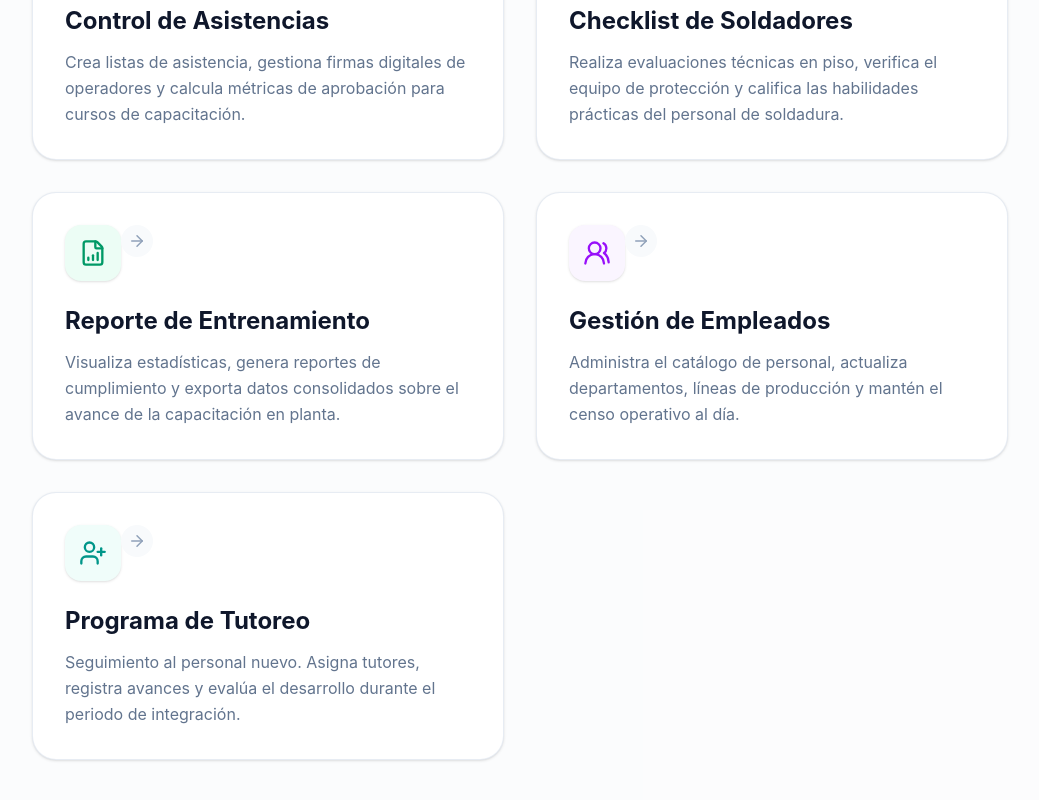
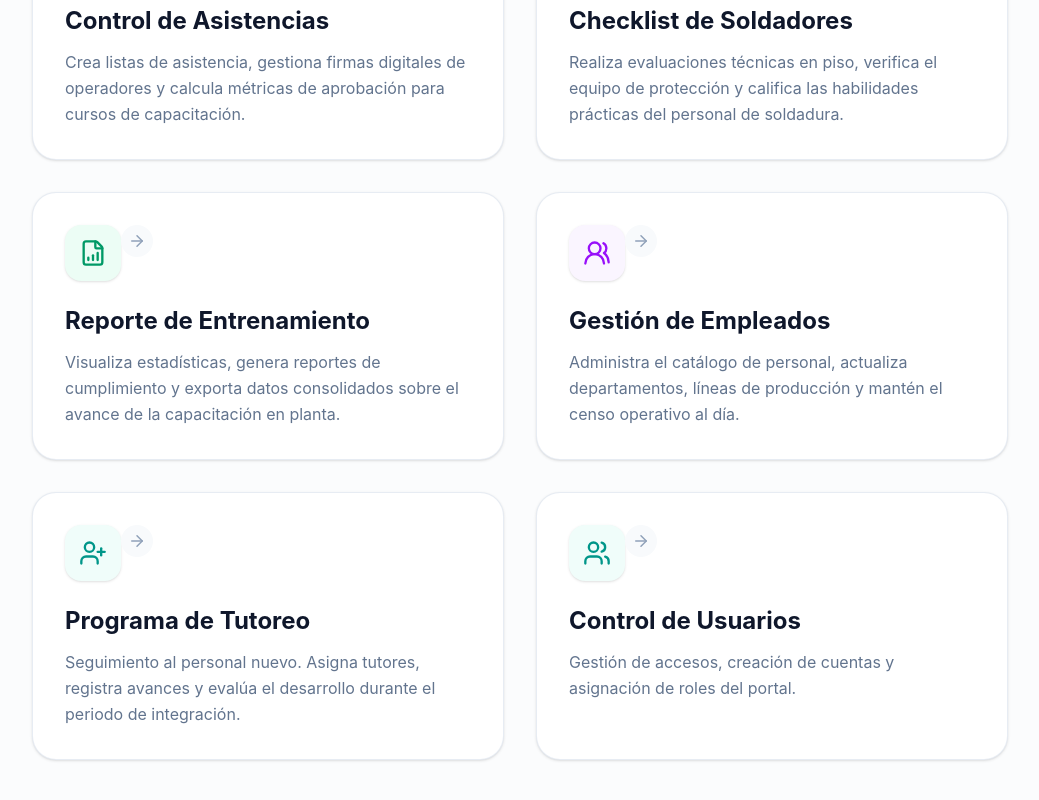
Before and after one commit to Manufacturas-Especializadas/Capacitacion-FrontEnd, a React (Vite) app: page / in a window 1280 px wide. Shown: the part 507-1307 px from the top of the page, without its empty margins (120-1159 px from the left). Built offline with nearby package versions, Linux system fonts and the light colour scheme; sample sign-in values are in the browser's storage.

Commit message:
feat(component): card de control de usuarios

```diff
--- a/src/pages/Home/Home.tsx
+++ b/src/pages/Home/Home.tsx
@@ -100,6 +100,14 @@ export const Home = () => {
             colorTheme="teal"
             onClick={() => navigate("/programa-tutoreo")}
           />
+
+          <ModuleCard
+            title="Control de Usuarios"
+            description="Gestión de accesos, creación de cuentas y asignación de roles del portal."
+            icon={<Users size={28} strokeWidth={2} />}
+            colorTheme="teal"
+            onClick={() => navigate("/usuarios")}
+          />
         </div>
       </div>
     </div>
```
